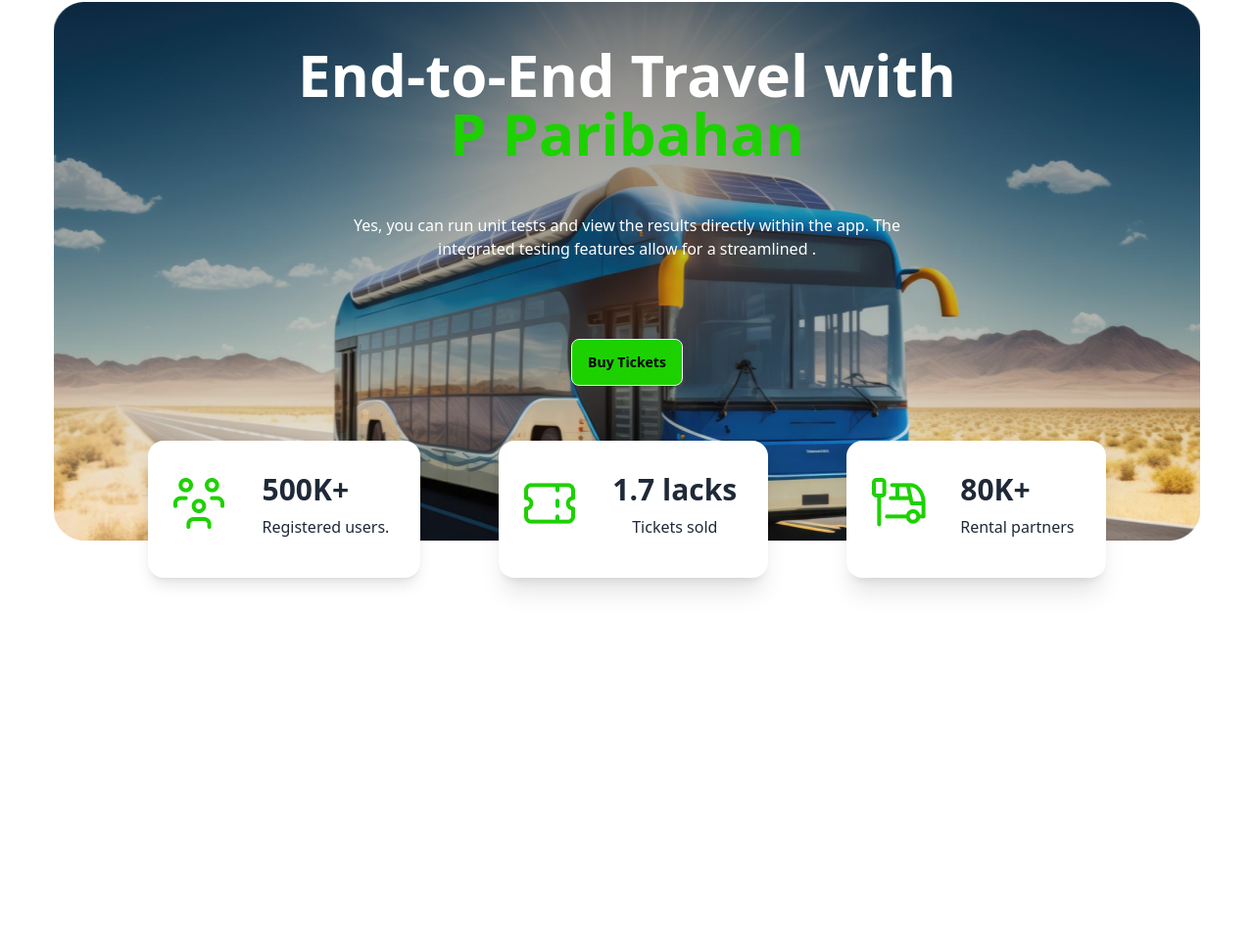
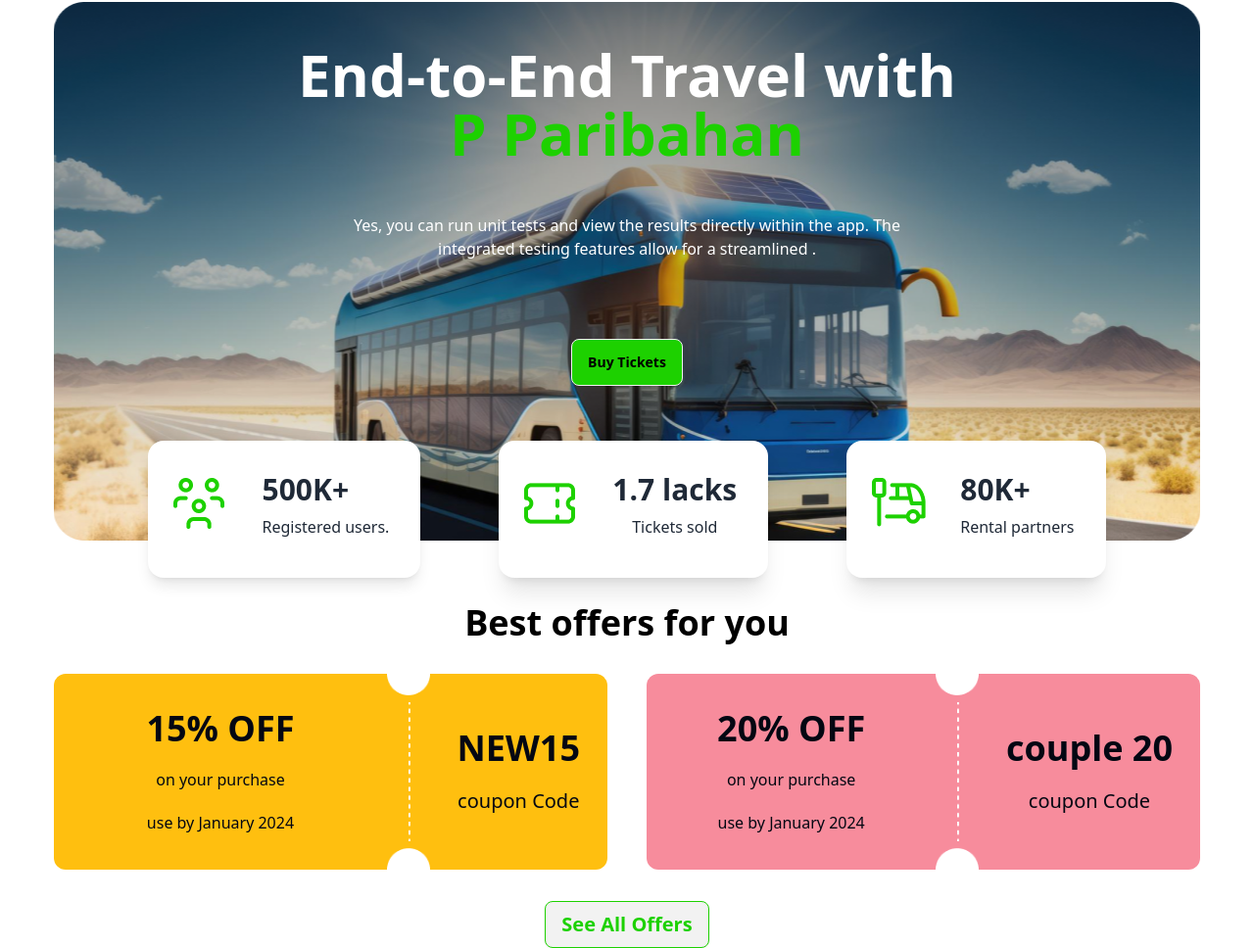
Before and after one commit to RBCodeJourney/assignment-5B9A5-smart-ticketing, a plain HTML site: page index.html in a window 1280 px wide. Shown: the part 66-1034 px from the top of the page at 98% size. Before the commit the page ends 800 px from the top, so only its background shows below. Drawn offline with nearby package versions, Linux system fonts and the light colour scheme.

Commit message:
best offers section added

```diff
--- a/index.html
+++ b/index.html
@@ -116,6 +116,51 @@
 
             </div>
         </header>
+          <!-- Best offers section -->
+    <section class="mt-16 w-[1170px] mx-auto">
+        <h1 class="text-4xl font-bold text-black text-center">
+          Best offers for you
+        </h1>
+        <!-- card -->
+        <div class="flex justify-evenly gap-10 mt-8">
+          <!-- card 1 -->
+          <div class="w-1/2 h-[200px] bg-[#FFBF0F] text-primary-content flex justify-around rounded-xl text-[#030712]">
+            <div class="flex flex-1 flex-col justify-center items-center space-y-5">
+              <h2 class="text-4xl font-extrabold">15% OFF</h2>
+              <h4>on your purchase</h4>
+              <p>use by January 2024</p>
+            </div>
+            <div>
+              <img class="h-[200px]" src="images/cupon-devider.png" alt="" />
+            </div>
+            <div class="flex px-7 flex-col justify-center items-center space-y-5">
+              <h1 class="text-4xl font-bold font-railway">NEW15</h1>
+              <p class="text-xl">coupon Code</p>
+            </div>
+          </div>
+
+          <!-- card 2 -->
+          <div class="w-1/2 h-[200px] bg-[#F78C9C] text-primary-content flex justify-around rounded-xl text-[#030712]">
+            <div class="flex flex-1 flex-col justify-center items-center space-y-5">
+              <h2 class="text-4xl font-extrabold">20% OFF</h2>
+              <h4>on your purchase</h4>
+              <p>use by January 2024</p>
+            </div>
+            <div>
+              <img class="h-[200px]" src="images/cupon-devider.png" alt="" />
+            </div>
+            <div class="flex px-7 flex-col justify-center items-center space-y-5">
+              <h1 class="text-4xl font-bold">couple 20</h1>
+              <p class="text-xl">coupon Code</p>
+            </div>
+          </div>
+        </div>
+        <div class="text-center mt-8">
+          <button class="btn text-xl text-[#1DD100] border-1 font-semibold border-[#1DD100]">
+            See All Offers
+          </button>
+        </div>
+      </section>
     </main>
 </body>
 
```
